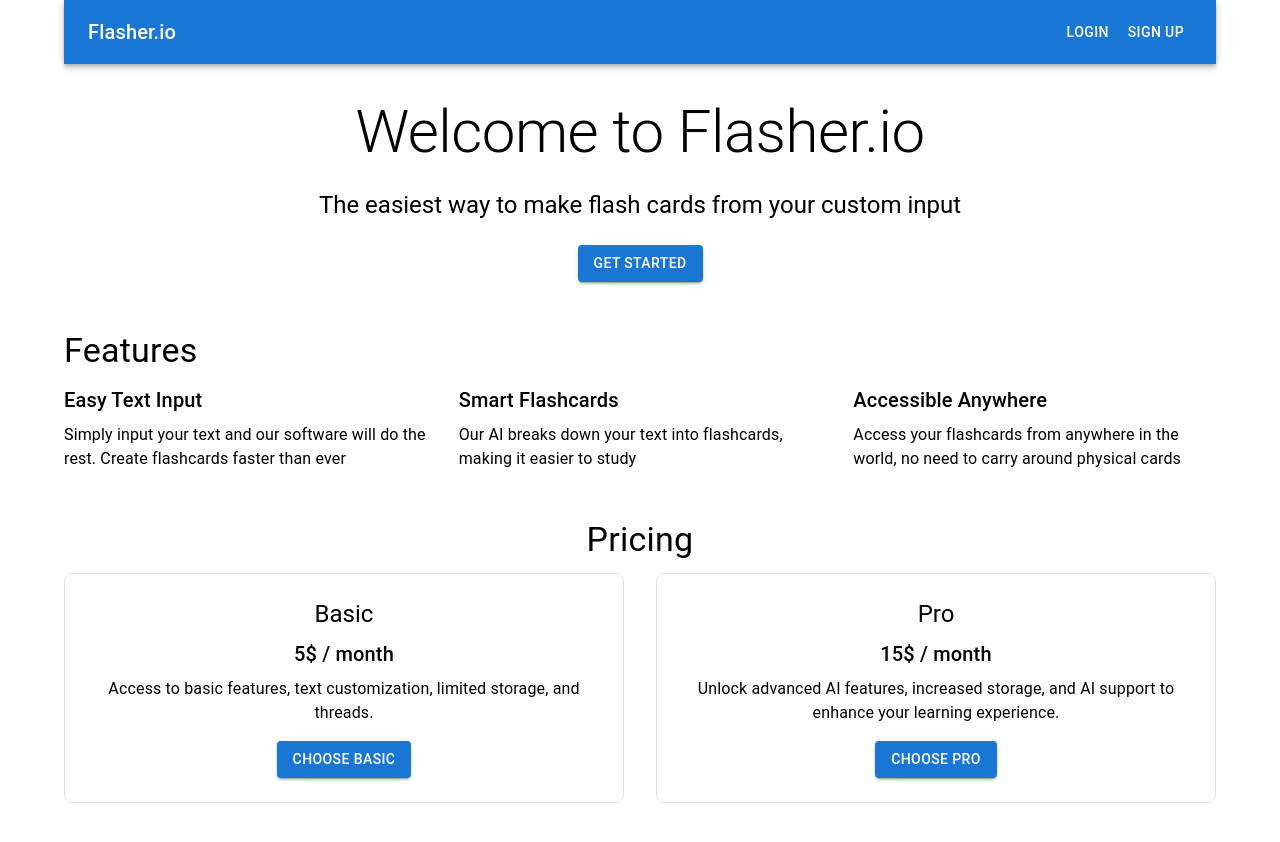
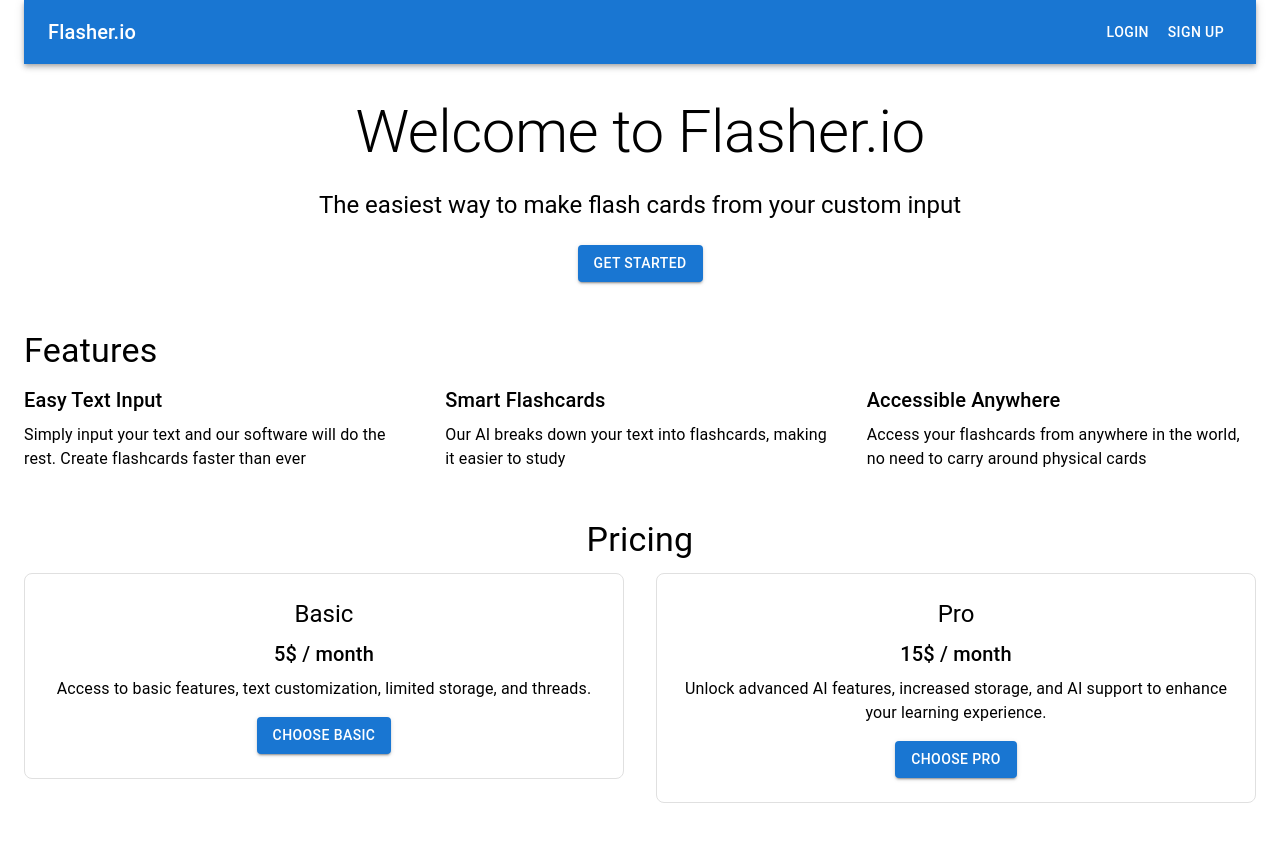
Before and after one commit to RyanTren/AI-Flashcards-Stripe, a Next.js app in the folder flashcard-saas/: page / in a window 1280 px wide. Shown: the top 842 px of the page. Built offline with nearby package versions, Linux system fonts and the light colour scheme; no server answers.

Commit message:
Update page.js

```diff
--- a/flashcard-saas/app/page.js
+++ b/flashcard-saas/app/page.js
@@ -6,8 +6,8 @@ import Head from "next/head";
 
 export default function Home() {
   return (
-    <Container>
-      <Head>
+    <Container maxWidth="100vw">
+      <Head maxWidth="100vw">
         <title>Flasher.io</title>
         <meta name = "description" content = "Create Flashcard from your text" />
       </Head>
```
